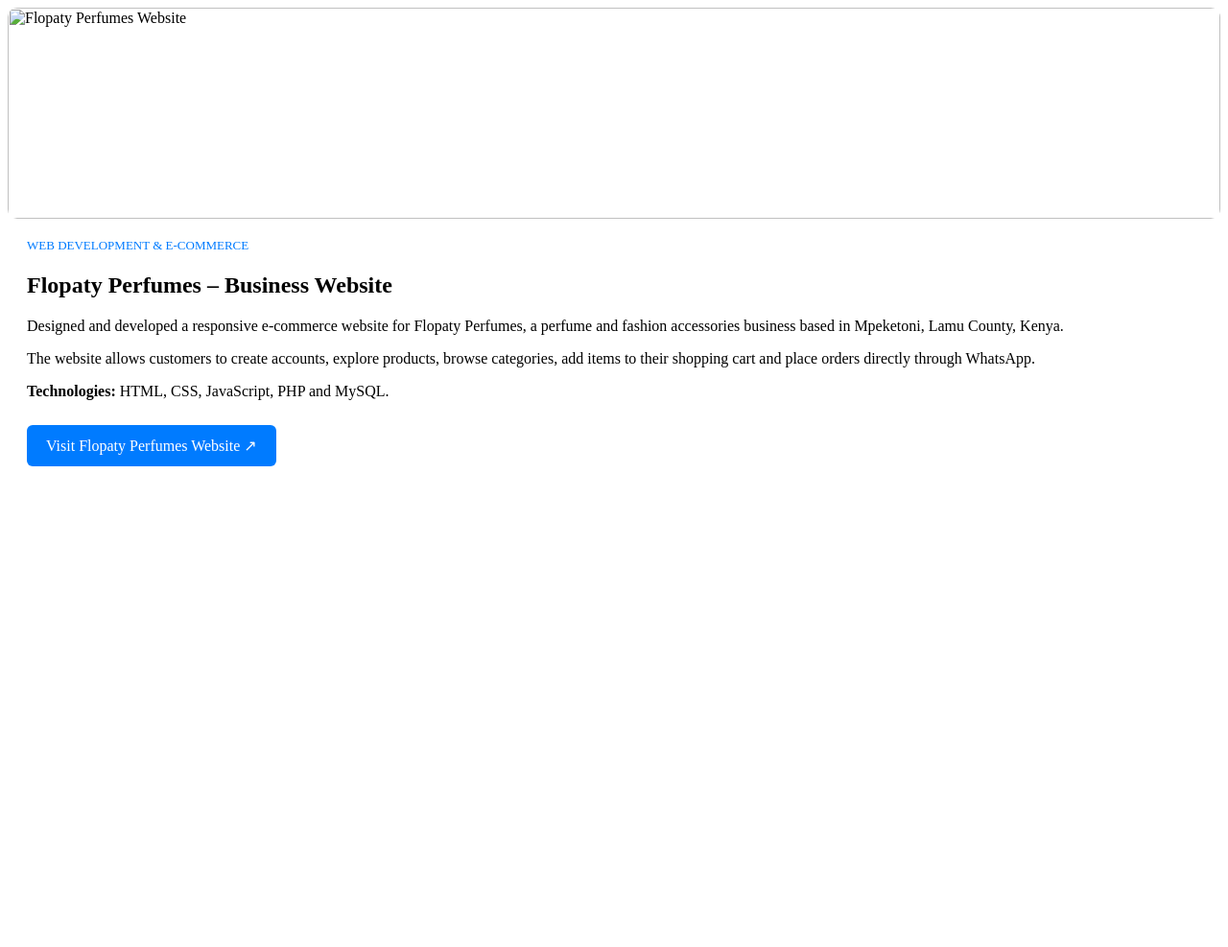
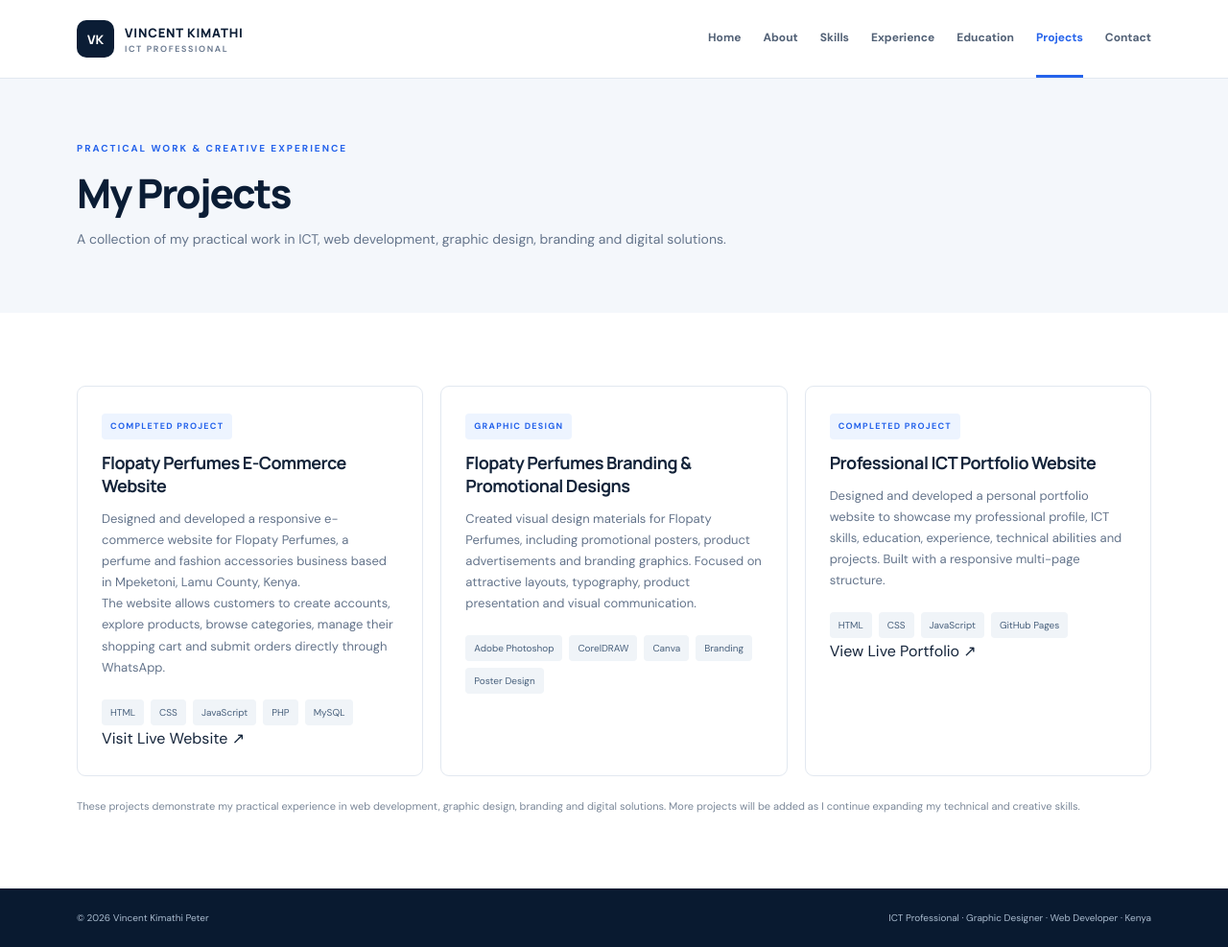
Before and after one commit to vincentKimathi375/vincentKimathi375.github.io, a plain HTML site: page projects.html in a window 1280 px wide. Shown: the whole page at 96% size. Before the commit the page ends 800 px from the top, so only its background shows below. Drawn offline with Linux system fonts and the light colour scheme.

Commit message:
Refactor projects.html with updated content and structure
Updated the structure and content of the projects.html file, adding necessary HTML elements and improving project descriptions.

```diff
--- a/projects.html
+++ b/projects.html
@@ -1,16 +1,75 @@
-<div class="project-card">
+<!DOCTYPE html>
+<html lang="en">
+<head>
+<meta charset="UTF-8">
+<meta name="viewport" content="width=device-width, initial-scale=1.0">
 
-    <img src="images/flopaty-website.png"
-         alt="Flopaty Perfumes Website"
-         style="width:100%; height:220px; object-fit:cover; border-radius:10px;">
+<meta name="google-site-verification" content="IMvXhzjy0A6ZSiQS0dAY2D_ZX32ypA6BeI46udhNDhQ">
 
-    <div style="padding:20px;">
+<title>Projects | Vincent Kimathi</title>
 
-        <span style="color:#007bff; font-size:13px;">
-            WEB DEVELOPMENT & E-COMMERCE
+<link rel="stylesheet" href="style.css">
+</head>
+
+<body>
+
+<header class="site-header">
+<div class="container nav-wrap">
+
+<a class="brand" href="index.html">
+<span class="brand-mark">VK</span>
+<span>VINCENT KIMATHI
+<small>ICT PROFESSIONAL</small>
 </span>
+</a>
 
-        <h2>Flopaty Perfumes – Business Website</h2>
+<button class="menu-toggle" aria-label="Open navigation" aria-expanded="false">☰</button>
+
+<nav class="nav">
+<a href="index.html">Home</a>
+<a href="about.html">About</a>
+<a href="skills.html">Skills</a>
+<a href="experience.html">Experience</a>
+<a href="education.html">Education</a>
+<a class="active" href="projects.html">Projects</a>
+<a href="contact.html">Contact</a>
+</nav>
+
+</div>
+</header>
+
+
+<main>
+
+<section class="page-hero">
+<div class="container">
+
+<p class="eyebrow">PRACTICAL WORK & CREATIVE EXPERIENCE</p>
+
+<h1>My Projects</h1>
+
+<p>
+A collection of my practical work in ICT, web development,
+graphic design, branding and digital solutions.
+</p>
+
+</div>
+</section>
+
+
+<section class="section">
+<div class="container">
+
+<div class="feature-grid project-grid">
+
+
+<!-- FLOPATY WEBSITE -->
+
+<article class="project-card">
+
+<span class="tag">COMPLETED PROJECT</span>
+
+<h2>Flopaty Perfumes E-Commerce Website</h2>
 
 <p>
 Designed and developed a responsive e-commerce website
@@ -20,25 +79,113 @@
 
 <p>
 The website allows customers to create accounts, explore
-            products, browse categories, add items to their shopping
-            cart and place orders directly through WhatsApp.
+products, browse categories, manage their shopping cart
+and submit orders directly through WhatsApp.
 </p>
 
-        <p>
-            <strong>Technologies:</strong>
-            HTML, CSS, JavaScript, PHP and MySQL.
-        </p>
+<div class="chips">
+<span>HTML</span>
+<span>CSS</span>
+<span>JavaScript</span>
+<span>PHP</span>
+<span>MySQL</span>
+</div>
 
 <a href="https://flopatyperfumes.freepage.cc/"
 target="_blank"
-           rel="noopener noreferrer"
-           style="display:inline-block; padding:12px 20px;
-           background:#007bff; color:white; text-decoration:none;
-           border-radius:6px; margin-top:10px;">
-
-            Visit Flopaty Perfumes Website ↗
-
+rel="noopener noreferrer">
+Visit Live Website ↗
 </a>
 
+</article>
+
+
+<!-- FLOPATY GRAPHIC DESIGN -->
+
+<article class="project-card">
+
+<span class="tag">GRAPHIC DESIGN</span>
+
+<h2>Flopaty Perfumes Branding & Promotional Designs</h2>
+
+<p>
+Created visual design materials for Flopaty Perfumes,
+including promotional posters, product advertisements
+and branding graphics. Focused on attractive layouts,
+typography, product presentation and visual communication.
+</p>
+
+<div class="chips">
+<span>Adobe Photoshop</span>
+<span>CorelDRAW</span>
+<span>Canva</span>
+<span>Branding</span>
+<span>Poster Design</span>
 </div>
+
+</article>
+
+
+<!-- PERSONAL PORTFOLIO -->
+
+<article class="project-card">
+
+<span class="tag">COMPLETED PROJECT</span>
+
+<h2>Professional ICT Portfolio Website</h2>
+
+<p>
+Designed and developed a personal portfolio website
+to showcase my professional profile, ICT skills,
+education, experience, technical abilities and projects.
+Built with a responsive multi-page structure.
+</p>
+
+<div class="chips">
+<span>HTML</span>
+<span>CSS</span>
+<span>JavaScript</span>
+<span>GitHub Pages</span>
 </div>
+
+<a href="https://vincentkimathi375.github.io/"
+target="_blank"
+rel="noopener noreferrer">
+View Live Portfolio ↗
+</a>
+
+</article>
+
+
+</div>
+
+
+<p class="note">
+These projects demonstrate my practical experience in
+web development, graphic design, branding and digital
+solutions. More projects will be added as I continue
+expanding my technical and creative skills.
+</p>
+
+</div>
+</section>
+
+</main>
+
+
+<footer class="footer">
+
+<div class="container footer-inner">
+
+<span>© <span data-year></span> Vincent Kimathi Peter</span>
+
+<span>ICT Professional · Graphic Designer · Web Developer · Kenya</span>
+
+</div>
+
+</footer>
+
+<script src="main.js"></script>
+
+</body>
+</html>
```
Lines whose indentation alone changed are shown as unchanged.
